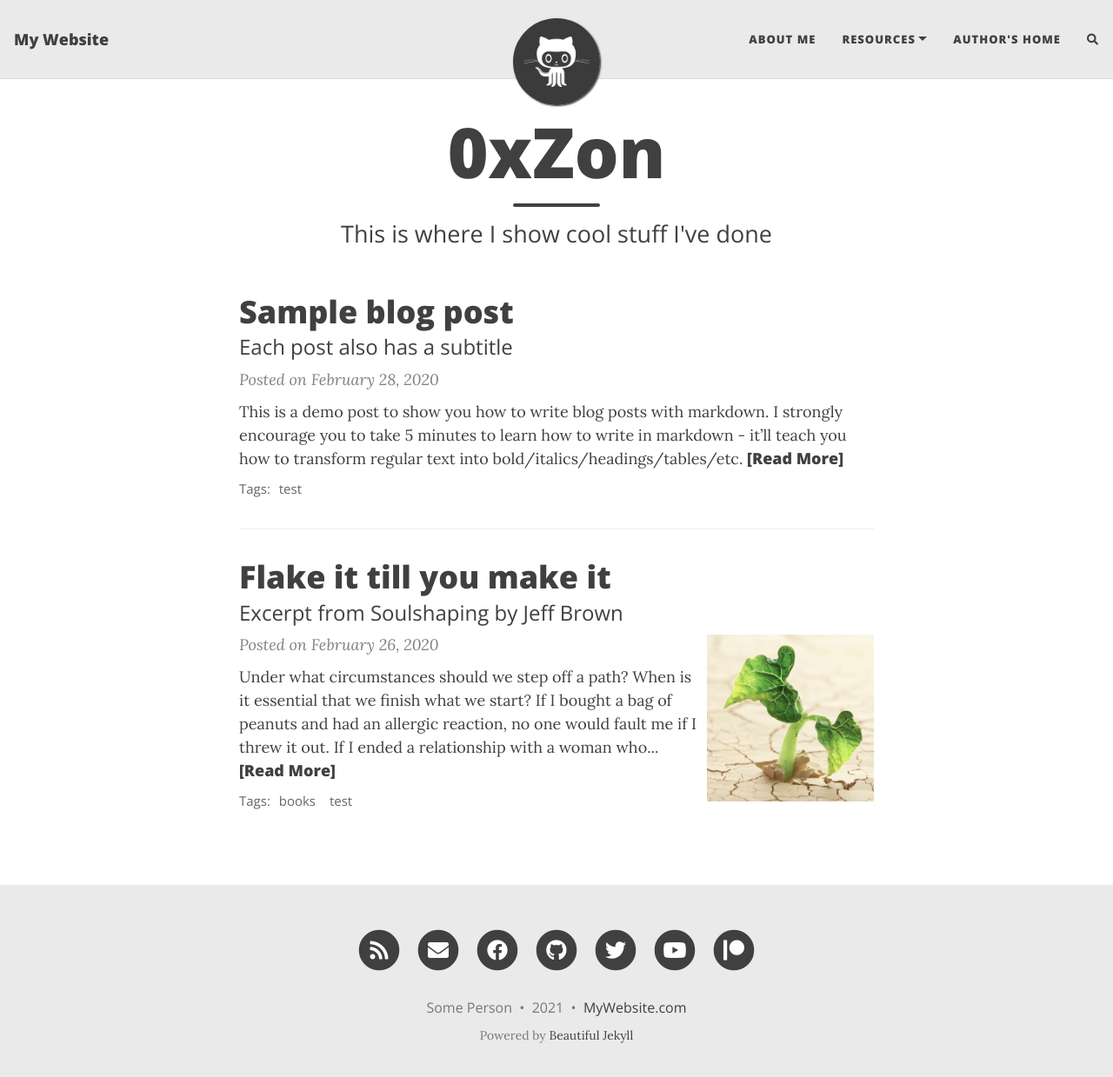
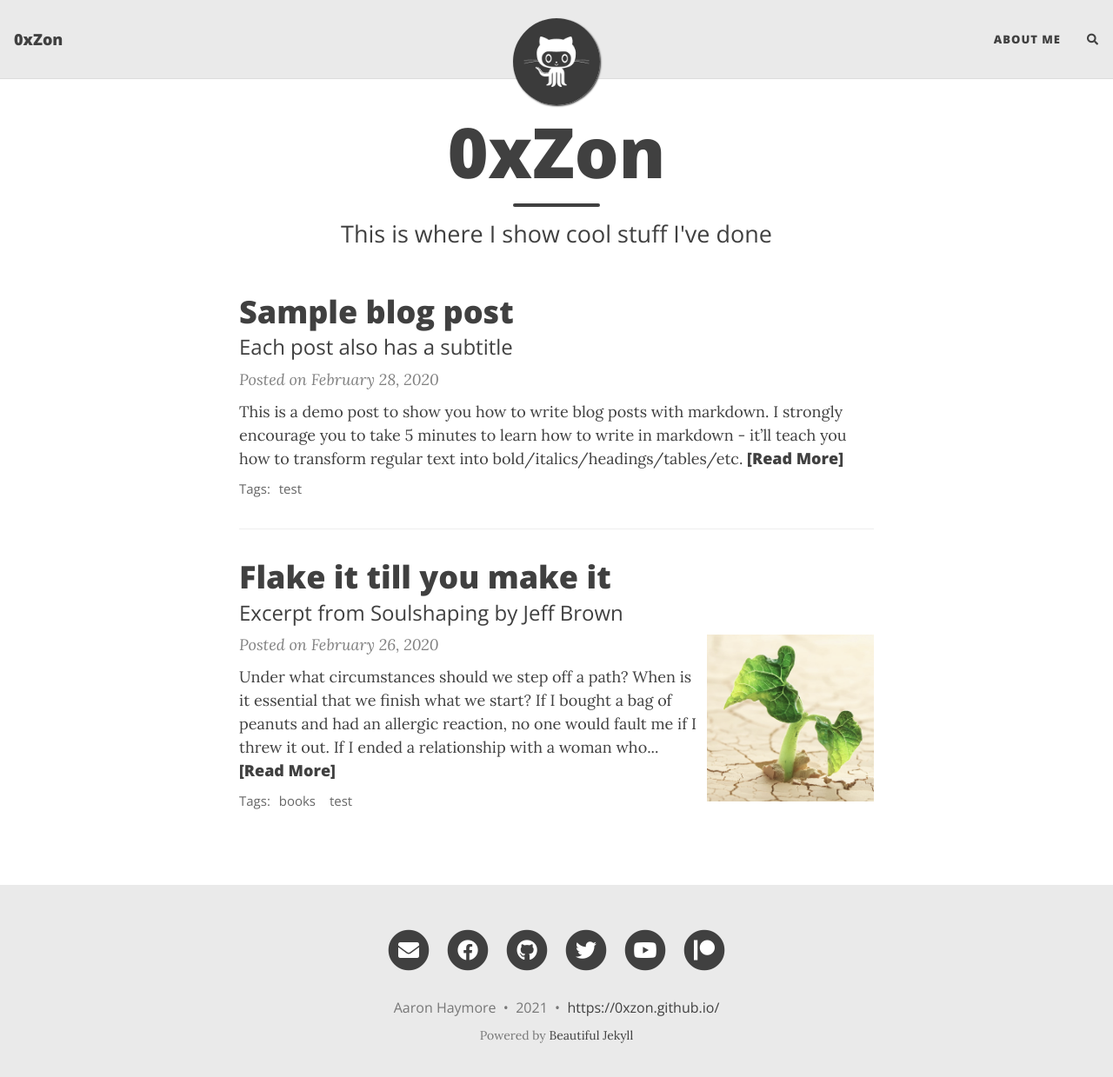
Before and after one commit to 0xZon/0xZon.github.io, a Jekyll site: the page built from index.html, in a window 1280 px wide and 1252 px high. Shown: the top 1239 px of the window at 87% size. Built offline with Jekyll 4.4.1, drawn with Linux system fonts in a browser that asks for light colours; nearby versions of some CDN libraries; the list of posts is cut into pages by our own code; comment, search, counter and statistics services are not loaded.

Commit message:
Update _config.yml

```diff
--- a/_config.yml
+++ b/_config.yml
@@ -6,19 +6,16 @@
 # --- Required options --- #
 
 # Name of website
-title: My Website
+title: 0xZon
 
 # Your name to show in the footer
-author: Some Person
+author: Aaron Haymore
 
 # --- List of links in the navigation bar --- #
 
 navbar-links:
   About Me: "aboutme"
-  Resources:
-    - Beautiful Jekyll: "https://beautifuljekyll.com"
-    - Learn markdown: "https://www.markdowntutorial.com/"
-  Author's home: "https://deanattali.com"
+#  Author's home: "https://deanattali.com" THIS IS HOW i LINK TO OTHER PAGES
 
 # --- Logo --- #
 
@@ -40,7 +37,7 @@ round-avatar: true
 # Uncomment the links you want to show and add your information to each one.
 social-network-links:
   email: "someone@example.com"
-  rss: true  # remove this line if you don't want to show an RSS link at the bottom
+ # rss: true  # remove this line if you don't want to show an RSS link at the bottom
   facebook: deanattali
   github: daattali
   twitter: daattali
@@ -72,14 +69,14 @@ rss-description: This website is a virtual proof that I'm awesome
 
 # Select which social network share links to show in posts
 share-links-active:
-  twitter: true
-  facebook: true
-  linkedin: true
+  twitter: false
+  facebook: false
+  linkedin: false
   vk: false
 
 # How to display the link to your website in the footer
 # Remove this if you don't want a link in the footer
-url-pretty: "MyWebsite.com"
+url-pretty: "https://0xzon.github.io/"
 
 # Excerpt word length - Truncate the excerpt of each post on the feed page to the specified number of words
 excerpt_length: 50
@@ -251,5 +248,4 @@ plugins:
   - jekyll-paginate
   - jekyll-sitemap
 
-# Beautiful Jekyll / Dean Attali
 # 2fc73a3a967e97599c9763d05e564189
```
